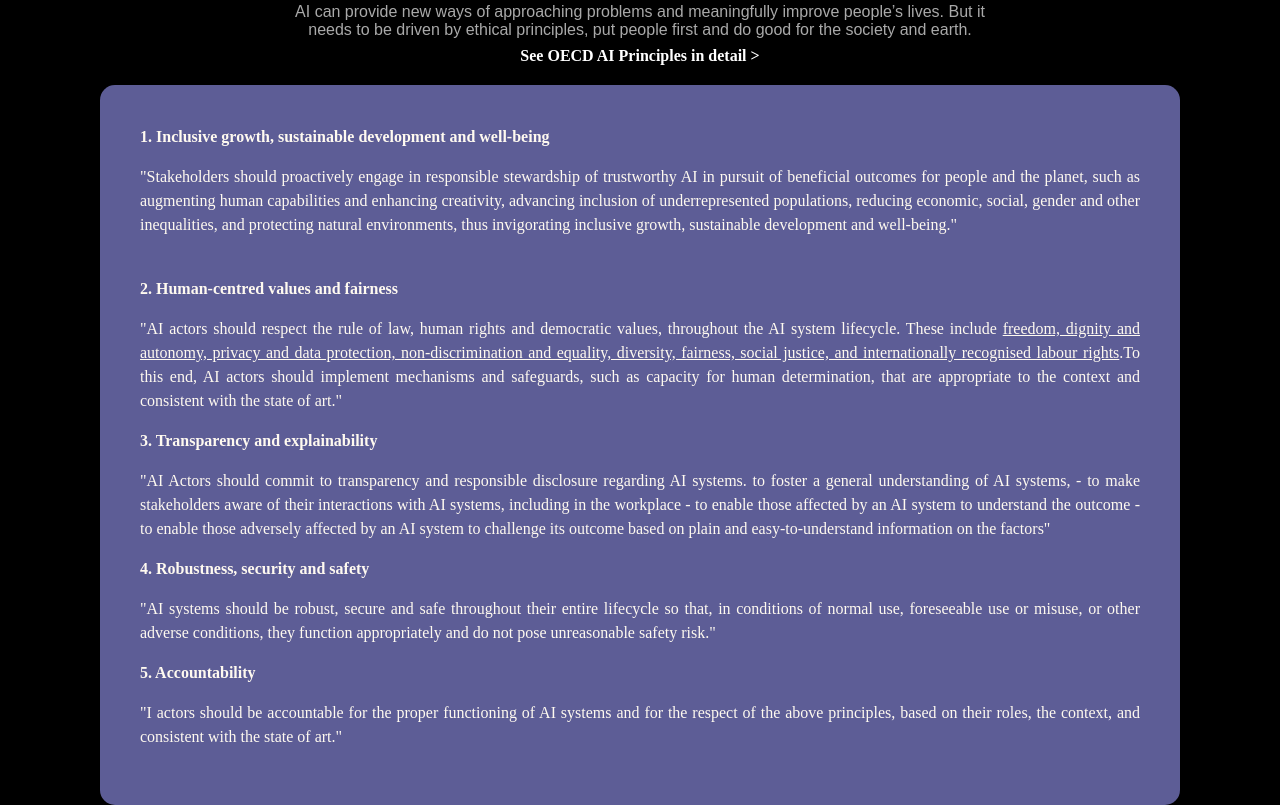
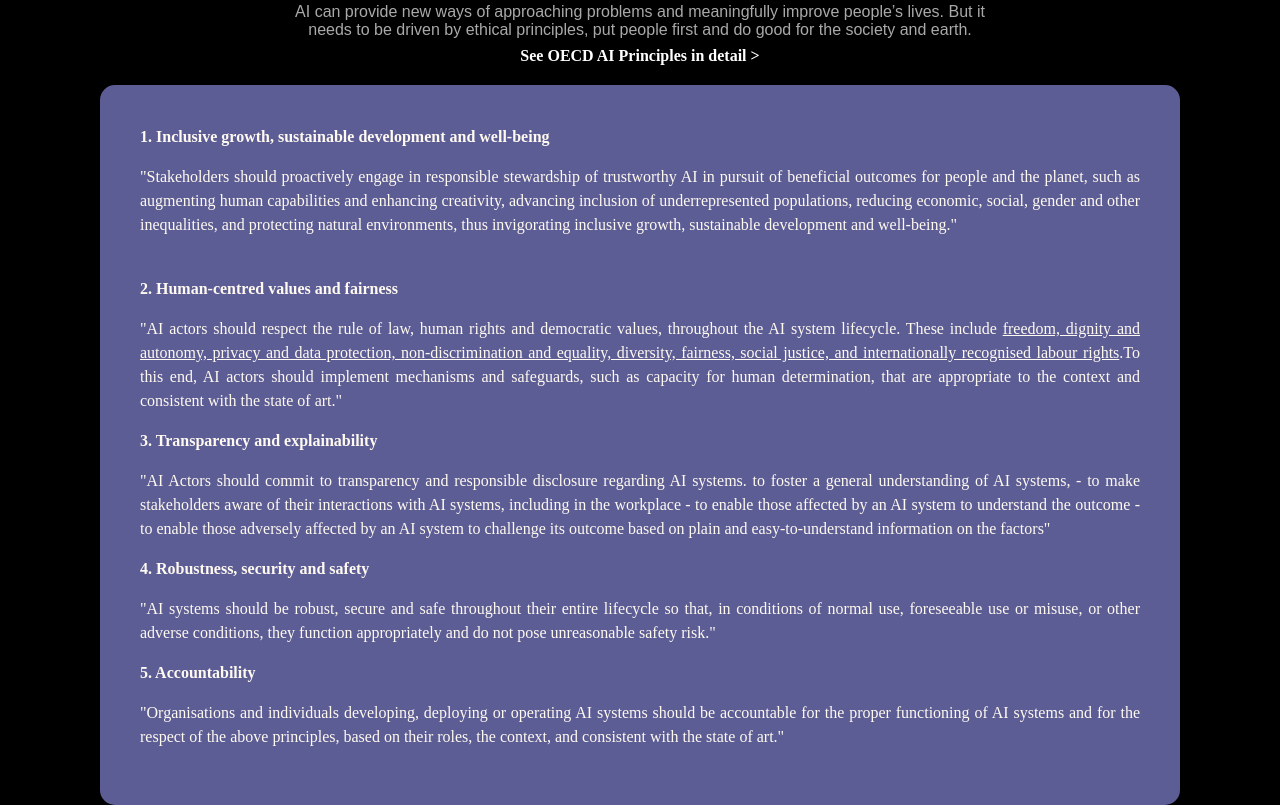
Before and after one commit to gooodyijia/7960-AI-for-social-good, a plain HTML site: page principle.html in a window 1280 px wide. Shown: the part 1366-2171 px from the top of the page. Drawn offline with Linux system fonts and the light colour scheme.

Commit message:
Update principle.html

```diff
--- a/principle.html
+++ b/principle.html
@@ -82,8 +82,8 @@
 
                 <strong>5. Accountability</strong><br>
                 <p class="text">
-                    "I actors should be accountable for the proper functioning of AI systems and for the respect of the above principles, based on their roles,
-                    the context, and consistent with the state of art."
+                    "Organisations and individuals developing, deploying or operating AI systems should be accountable for the proper functioning of AI systems
+                    and for the respect of the above principles, based on their roles, the context, and consistent with the state of art."
                 </p>
             </div>
         </div>
```
